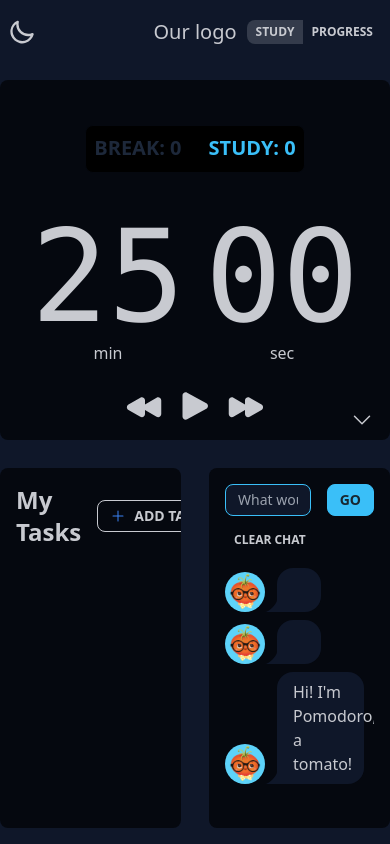
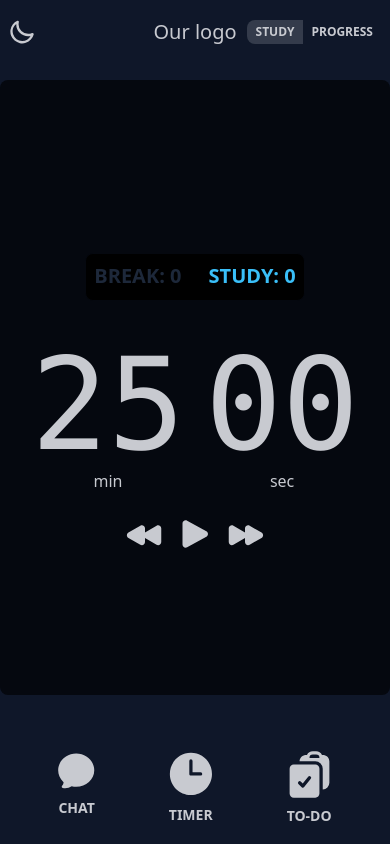
Before and after one commit to etretf/pomodoro-app, a React (Vite) app in the folder pomodoro-react/: page / in a window 390 px wide. Built offline with nearby package versions, Linux system fonts and the light colour scheme.

Commit message:
Study home responsiveness wip

```diff
--- a/pomodoro-react/src/App.css
+++ b/pomodoro-react/src/App.css
@@ -27,7 +27,7 @@ p {
 }
 
 .grid-container {
-    @apply grid grid-rows-2 grid-cols-2 container gap-7 py-4;
+    @apply grid grid-rows-2 grid-cols-2 container gap-7 py-4 sm:h-10;
     grid-template-rows: 1fr 1fr;
     transition: grid-template-rows 0.25s;
     min-height: 90%;
@@ -136,3 +136,19 @@ p {
     height: fit-content;
     max-height: 500px;
 }
+
+.todo, .chatbot {
+    @apply hidden sm:block;
+}
+
+@media (max-width: 639px){
+    .pomodoro{
+        grid-template-rows: 2fr 0fr;
+        min-height: 80%;
+    }
+}
+
+
+.mobile-nav-bottom {
+
+}
--- a/pomodoro-react/src/components/ChatBot.jsx
+++ b/pomodoro-react/src/components/ChatBot.jsx
@@ -72,7 +72,7 @@ export default function ChatBot(props)
     currentChat.reverse()
 
     return(
-        <div className="full-w-component half-w-component max-container">
+        <div className="full-w-component half-w-component max-container chatbot">
 
             <form className="x-flex w-full" onSubmit={event => handleSubmit(event, chatQuestion)} onFocus={event => handleFocus(event)}>
                 <input
--- a/pomodoro-react/src/components/Home.jsx
+++ b/pomodoro-react/src/components/Home.jsx
@@ -18,7 +18,7 @@ export default function Home(props) {
     setTimerFullScreen(prevValue => !prevValue)
   }
     return (
-      <div className={`grid-container container ${timerFullScreen? "span-2": ""}`}>
+      <div className={`grid-container container ${timerFullScreen? "span-2": ""} pomodoro`}>
         <Pomodoro
           handleChange={togglePomodoro}
           handlePlayToggle={props.handlePlayToggle}
--- a/pomodoro-react/src/components/Navbar.jsx
+++ b/pomodoro-react/src/components/Navbar.jsx
@@ -1,6 +1,7 @@
 import { Link, Outlet, useLocation } from "react-router-dom";
 import { useState, useEffect } from "react";
 import { current } from "immer";
+import { ChatBubbleOvalLeftIcon, ClipboardDocumentCheckIcon, ClockIcon } from "@heroicons/react/24/solid";
 
 
 export default function Root(props){
@@ -66,6 +67,28 @@ export default function Root(props){
         </div>
         </nav>
         <Outlet/>
+        <footer className="mobile-nav-bottom sm:hidden">
+            <div className="w-full py-2 flex justify-center gap-8">
+                <div className="min-h-fit">
+                    <button className="btn btn-ghost">
+                        <ChatBubbleOvalLeftIcon/>
+                        Chat
+                    </button>
+                </div>
+                <div>
+                    <button className="btn btn-ghost">
+                        <ClockIcon/>
+                        Timer
+                    </button>
+                </div>
+                <div>
+                    <button className="btn btn-ghost">
+                        <ClipboardDocumentCheckIcon/>
+                        To-do
+                    </button>
+                </div>
+            </div>
+        </footer>
         </>
     )
 
--- a/pomodoro-react/src/components/Pomodoro.jsx
+++ b/pomodoro-react/src/components/Pomodoro.jsx
@@ -48,7 +48,7 @@ export default function Pomodoro(props){
 
       </div>
 
-        <label className="swap swap-rotate absolute bottom-2 right-4">
+        <label className="swap swap-rotate absolute bottom-2 right-4 hidden sm:inline-block">
             <input type="checkbox" onChange={props.handleChange} id='bob'/>
             <ChevronDownIcon className="swap-off fill-current h-6 w-6 text-white-500 " />
             <ChevronUpIcon className="swap-on fill-current h-6 w-6 text-white-500 " />
--- a/pomodoro-react/src/components/ToDo.jsx
+++ b/pomodoro-react/src/components/ToDo.jsx
@@ -143,7 +143,7 @@ export default function ToDo()
 
 
     return(
-        <div className="full-w-component half-w-component to-do-component max-container">
+        <div className="full-w-component half-w-component to-do-component max-container todo">
             <div className="x-flex w-full">
                 <h2>My Tasks</h2>
                 <button
```
